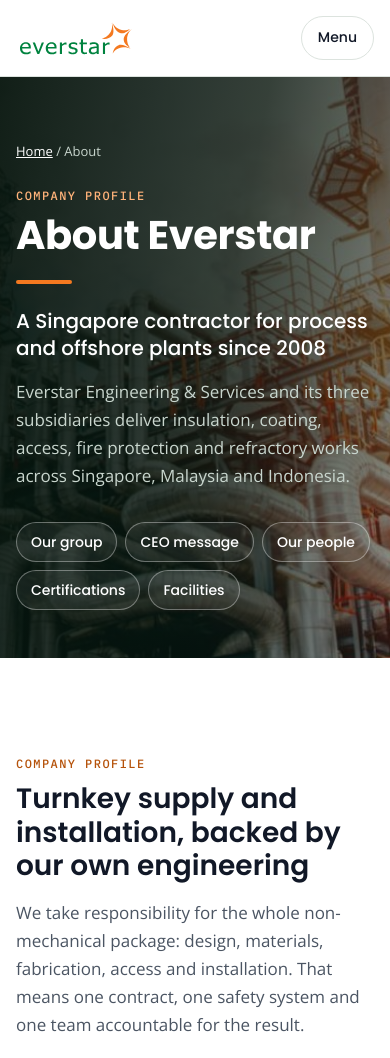
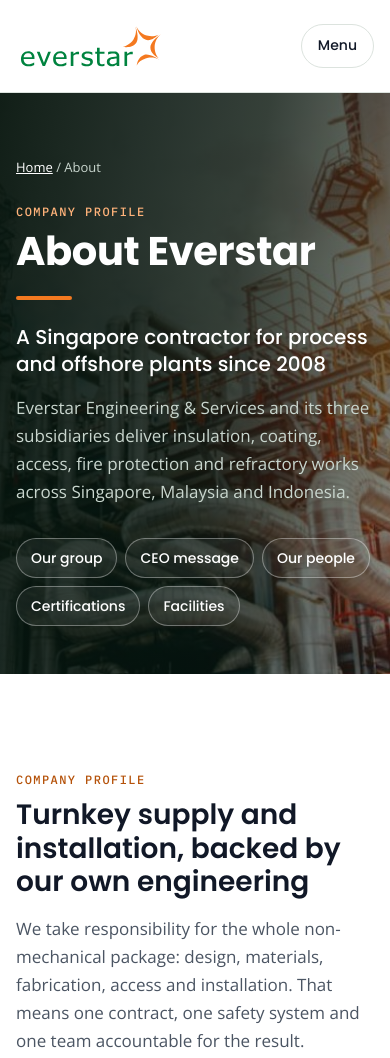
Before and after one commit to mikesys888/everstar, a plain HTML site: page about.html in a window 390 px wide. Shown: the top 1058 px of the page. Drawn offline with nearby package versions, Linux system fonts and the light colour scheme.

Commit message:
Bigger, more visible header logo
64px tall (50px on phones) with a brighter green version for dark mode.

Co-Authored-By: Claude Opus 5.5 <noreply@anthropic.com>

```diff
--- a/about.html
+++ b/about.html
@@ -62,9 +62,10 @@ a{color:inherit}
 /* header */
 body::before{content:"";position:fixed;inset:0 0 auto;height:env(safe-area-inset-top,0px);z-index:10;background:var(--bg)}
 header.site{position:sticky;top:env(safe-area-inset-top,0px);z-index:9;background:var(--bg);border-bottom:1px solid var(--line)}
-header.site .wrap{display:flex;align-items:center;gap:var(--s2);min-height:76px}
+header.site .wrap{display:flex;align-items:center;gap:var(--s2);min-height:92px}
 .logo{display:block;flex:none}
-.logo img{height:40px;width:auto;display:block}
+.logo img{height:64px;width:auto;display:block}
+@media (max-width:600px){.logo img{height:50px}}
 nav.main{display:flex;gap:6px;margin-left:auto;align-items:center}
 .nav-btn{display:inline-flex;align-items:center;justify-content:center;min-height:40px;padding:0 14px;border-radius:999px;border:1px solid var(--line);background:var(--surface);color:var(--text);font-family:var(--font-display);font-weight:500;font-size:.875rem;text-decoration:none;white-space:nowrap;transition:background-color .15s,border-color .15s,color .15s}
 .nav-btn:hover{border-color:var(--green);color:var(--green-ink);background:var(--bg-alt)}
@@ -347,13 +348,13 @@ form.enq button:disabled{opacity:.7;cursor:wait}
 .co-logo{height:36px;width:auto;align-self:flex-start;margin-bottom:var(--s1);background:#FFFFFF;padding:4px 8px;border-radius:var(--r-sm)}
 
 /* keep anchored sections clear of the sticky header */
-section[id],article[id]{scroll-margin-top:calc(84px + env(safe-area-inset-top,0px))}
+section[id],article[id]{scroll-margin-top:calc(100px + env(safe-area-inset-top,0px))}
 </style>
 </head>
 <body>
 <header class="site">
   <div class="wrap">
-    <a class="logo" href="index.html" aria-label="Everstar home"><img src="img/logo.svg" alt="everstar" width="117" height="40"></a>
+    <a class="logo" href="index.html" aria-label="Everstar home"><picture><source srcset="img/logo-dark.svg" media="(prefers-color-scheme: dark)"><img src="img/logo.svg" alt="everstar" width="190" height="65"></picture></a>
     <nav class="main" aria-label="Main">
       <a class="nav-btn" href="index.html">Home</a>
       <a class="nav-btn" href="services.html">Services</a>
--- a/src/site.css
+++ b/src/site.css
@@ -45,9 +45,10 @@ a{color:inherit}
 /* header */
 body::before{content:"";position:fixed;inset:0 0 auto;height:env(safe-area-inset-top,0px);z-index:10;background:var(--bg)}
 header.site{position:sticky;top:env(safe-area-inset-top,0px);z-index:9;background:var(--bg);border-bottom:1px solid var(--line)}
-header.site .wrap{display:flex;align-items:center;gap:var(--s2);min-height:76px}
+header.site .wrap{display:flex;align-items:center;gap:var(--s2);min-height:92px}
 .logo{display:block;flex:none}
-.logo img{height:40px;width:auto;display:block}
+.logo img{height:64px;width:auto;display:block}
+@media (max-width:600px){.logo img{height:50px}}
 nav.main{display:flex;gap:6px;margin-left:auto;align-items:center}
 .nav-btn{display:inline-flex;align-items:center;justify-content:center;min-height:40px;padding:0 14px;border-radius:999px;border:1px solid var(--line);background:var(--surface);color:var(--text);font-family:var(--font-display);font-weight:500;font-size:.875rem;text-decoration:none;white-space:nowrap;transition:background-color .15s,border-color .15s,color .15s}
 .nav-btn:hover{border-color:var(--green);color:var(--green-ink);background:var(--bg-alt)}
@@ -330,4 +331,4 @@ form.enq button:disabled{opacity:.7;cursor:wait}
 .co-logo{height:36px;width:auto;align-self:flex-start;margin-bottom:var(--s1);background:#FFFFFF;padding:4px 8px;border-radius:var(--r-sm)}
 
 /* keep anchored sections clear of the sticky header */
-section[id],article[id]{scroll-margin-top:calc(84px + env(safe-area-inset-top,0px))}
+section[id],article[id]{scroll-margin-top:calc(100px + env(safe-area-inset-top,0px))}
```
Also changed, not shown: contact.html (+5 -4 lines), index.html (+5 -4 lines), projects.html (+5 -4 lines), services.html (+5 -4 lines), team.html (+5 -4 lines), img/logo-dark.svg (added), 1 other file.
